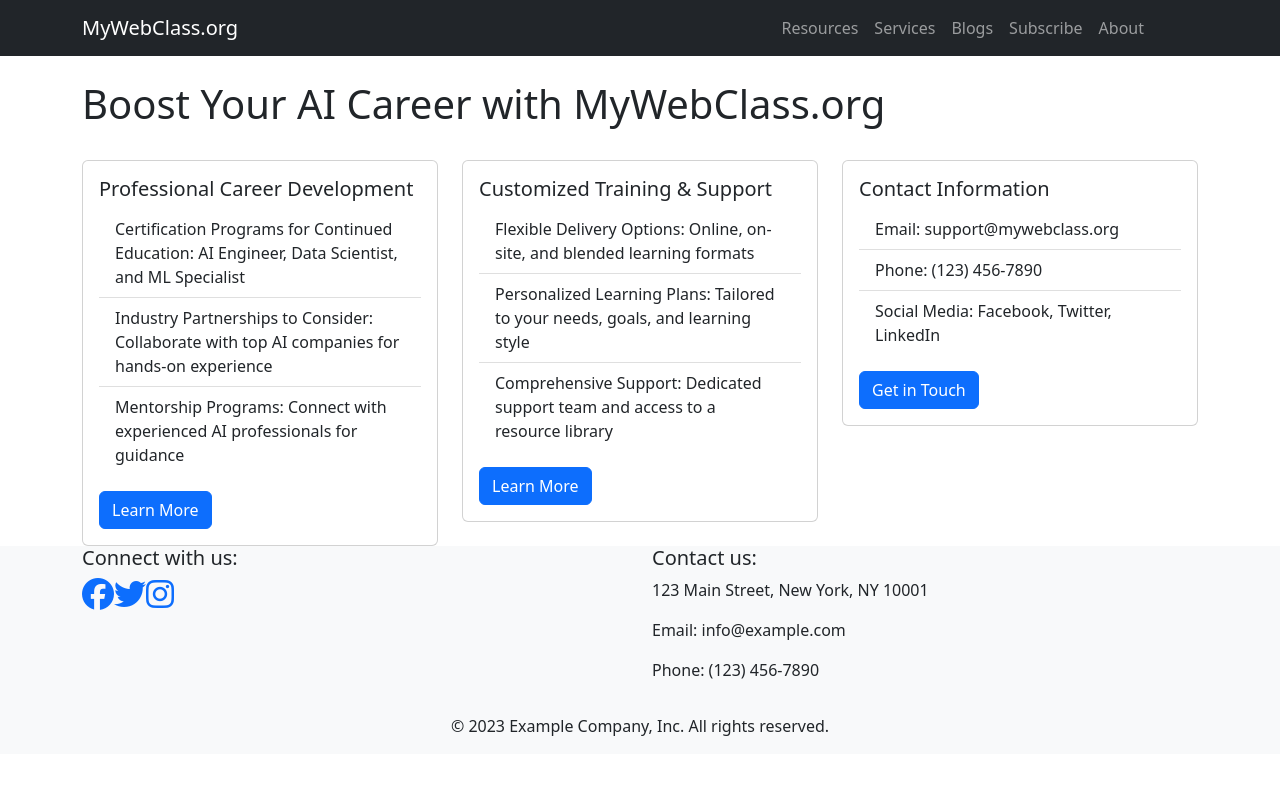
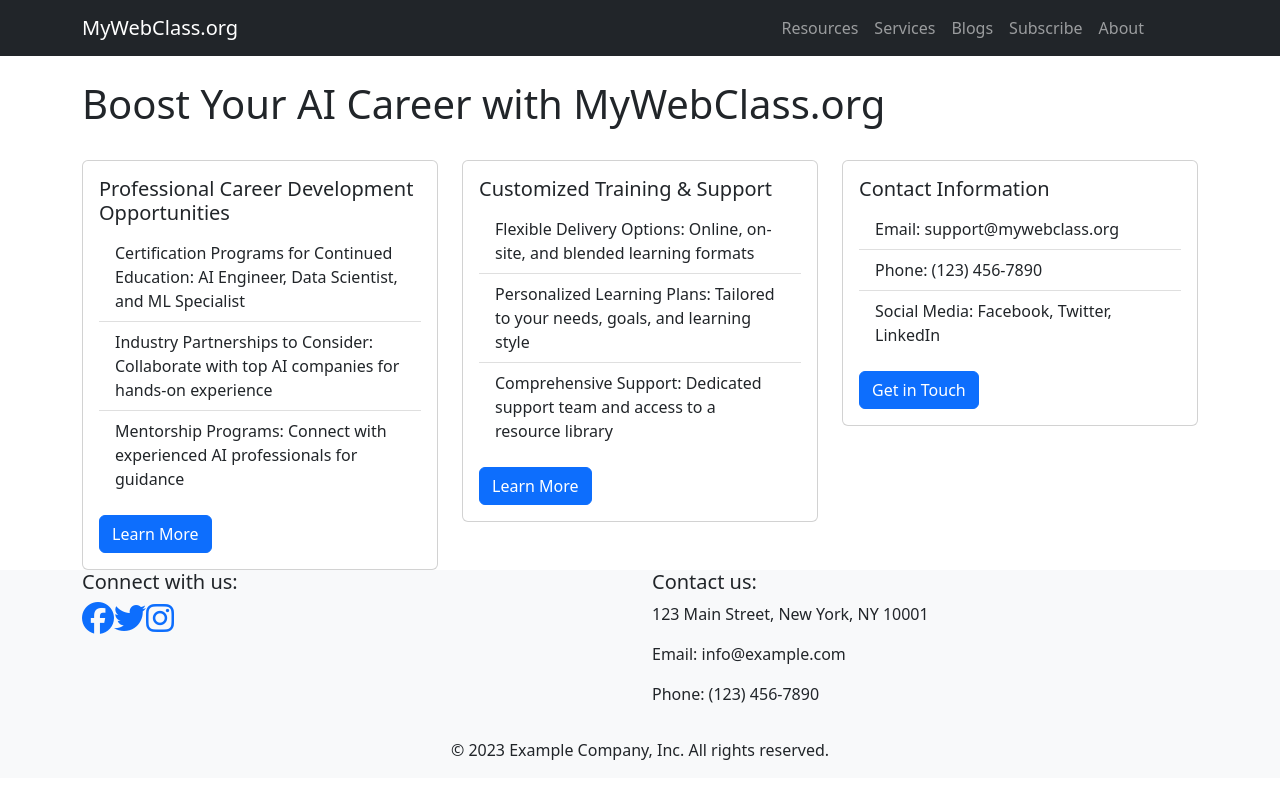
Before and after one commit to NJIT-WIS/project-2-team-sar, a Next.js app: page /Services in a window 1280 px wide. Built offline with nearby package versions, Linux system fonts and the light colour scheme.

Commit message:
updated card title

```diff
--- a/components/boost_ai_career.jsx
+++ b/components/boost_ai_career.jsx
@@ -13,7 +13,7 @@
         <Col md={4}>
           <Card>
             <Card.Body>
-              <Card.Title>Professional Career Development</Card.Title>
+              <Card.Title>Professional Career Development Opportunities</Card.Title>
               <ListGroup variant="flush">
                 <ListGroup.Item>Certification Programs for Continued Education: AI Engineer, Data Scientist, and ML Specialist</ListGroup.Item>
                 <ListGroup.Item>Industry Partnerships to Consider: Collaborate with top AI companies for hands-on experience</ListGroup.Item>
```
